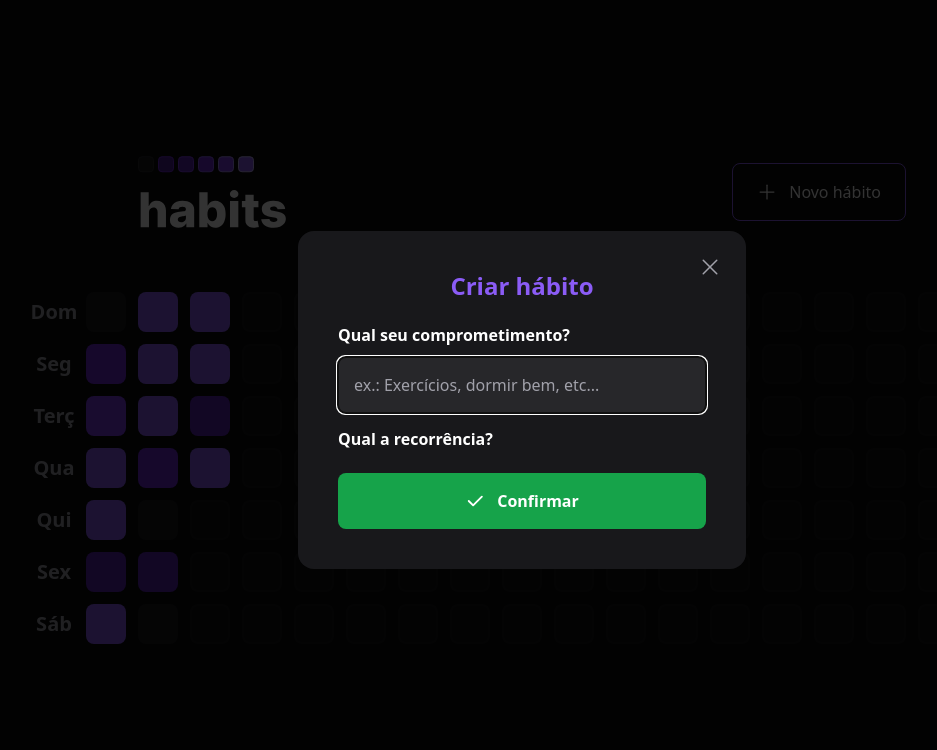
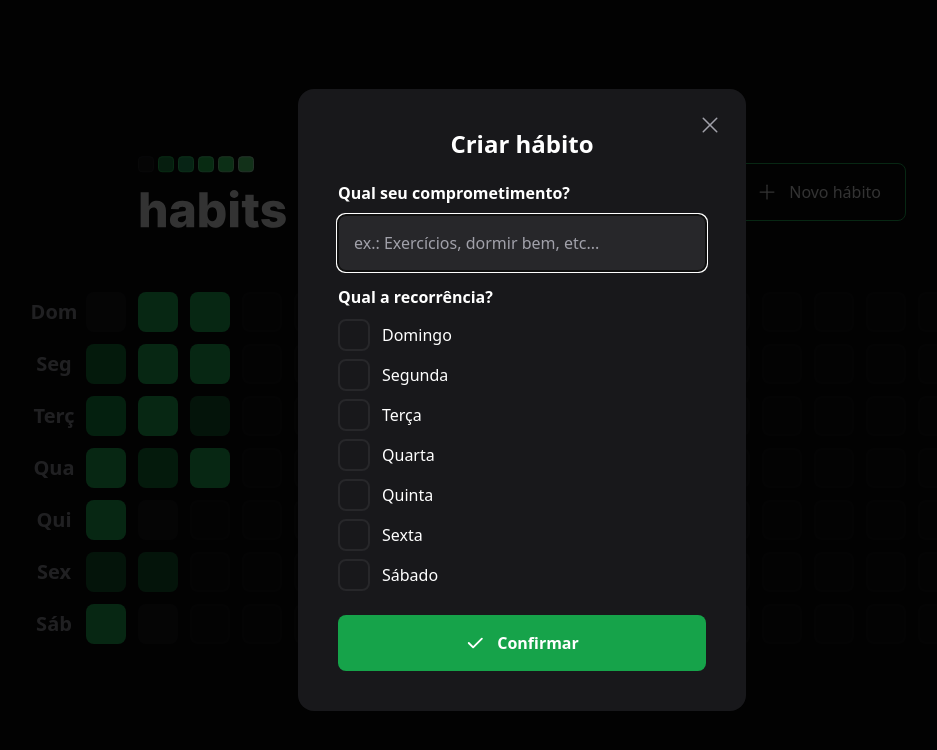
Before and after one commit to Samuelloliiveira/Daily-Habits, a React (Vite) app in the folder web/: page / in a window 1280 px wide. Both pictures are taken after a click on the button "Novo hábito". Shown: the top 750 px of the page, without its empty margins (118-1055 px from the left). Built offline with nearby package versions, Linux system fonts and the light colour scheme.

Commit message:
criando os checkbox

```diff
--- a/web/package.json
+++ b/web/package.json
@@ -9,6 +9,7 @@
     "preview": "vite preview"
   },
   "dependencies": {
+    "@radix-ui/react-checkbox": "^1.0.1",
     "@radix-ui/react-dialog": "^1.0.2",
     "@radix-ui/react-popover": "^1.0.3",
     "@radix-ui/react-progress": "^1.0.1",
--- a/web/src/components/HabitDay.tsx
+++ b/web/src/components/HabitDay.tsx
@@ -1,5 +1,8 @@
 import * as Popover from '@radix-ui/react-popover'
+import * as Checkbox from '@radix-ui/react-checkbox'
 import clsx from 'clsx'
+
+import { Check } from 'phosphor-react'
 
 import { ProgressBar } from './ProgressBar'
 
@@ -16,11 +19,11 @@ export function HabitDay({ completed, amount }: HabitDayProps) {
             <Popover.Trigger
                 className={clsx('w-10 h-10border-2 rounded-lg cursor-pointer', {
                     'bg-zinc-900 border-zinc-800': comlpetedPercentage === 0,
-                    'bg-violet-900 border-violet-500': comlpetedPercentage > 0 && comlpetedPercentage < 20,
-                    'bg-violet-800 border-violet-500': comlpetedPercentage >= 20 && comlpetedPercentage < 40,
-                    'bg-violet-700 border-violet-500': comlpetedPercentage >= 40 && comlpetedPercentage < 60,
-                    'bg-violet-600 border-violet-500': comlpetedPercentage >= 60 && comlpetedPercentage < 80,
-                    'bg-violet-500 border-violet-400': comlpetedPercentage >= 80,
+                    'bg-green-900 border-green-500': comlpetedPercentage > 0 && comlpetedPercentage < 20,
+                    'bg-green-800 border-green-500': comlpetedPercentage >= 20 && comlpetedPercentage < 40,
+                    'bg-green-700 border-green-500': comlpetedPercentage >= 40 && comlpetedPercentage < 60,
+                    'bg-green-600 border-green-500': comlpetedPercentage >= 60 && comlpetedPercentage < 80,
+                    'bg-green-500 border-green-400': comlpetedPercentage >= 80,
                 })}
             />
 
@@ -35,6 +38,20 @@ export function HabitDay({ completed, amount }: HabitDayProps) {
 
                     <ProgressBar progress={comlpetedPercentage} />
 
+                    <div className="mt-6 flex flex-col gap-3">
+                        <Checkbox.Root className="flex items-center gap-3 group">
+                            <div className="h-8 w-8 rounded-lg flex items-center justify-center bg-zinc-900 border-2 border-zinc-800 group-data-[state=checked]:bg-green-500 group-data-[state=checked]:border-green-500">
+                                <Checkbox.Indicator>
+                                    <Check size={20} className="text-white" />
+                                </Checkbox.Indicator>
+                            </div>
+
+                            <span className="font-semibold text-xl text-white leading-tight group-data-[state=checked]:line-through group-data-[state=checked]:text-zinc-400">
+                                Ler 2 capítulos
+                            </span>
+                        </Checkbox.Root>
+                    </div>
+
                     <Popover.Arrow height={8} width={16} className="fill-zinc-900" />
                 </Popover.Content>
             </Popover.Portal>
--- a/web/src/components/Header.tsx
+++ b/web/src/components/Header.tsx
@@ -13,7 +13,7 @@ export function Header() {
       <Dialog.Root>
         <Dialog.Trigger
           type="button"
-          className="border border-violet-500 rounded-lg px-6 py-4 flex items-center gap-3 hover:border-4 hover:border-double hover:border-violet-400 hover:bg-violet-500 hover:text-background"
+          className="border border-green-500 rounded-lg px-6 py-4 flex items-center gap-3 hover:border-4 hover:border-double hover:border-green-400 hover:bg-green-500 hover:text-background"
         >
           <Plus size={20} />
           Novo hábito
@@ -27,7 +27,7 @@ export function Header() {
               <X size={24} aria-label="Fechar" />
             </Dialog.Close>
 
-            <Dialog.Title className="text-2xl leading-tight font-extrabold text-violet-500 text-center">
+            <Dialog.Title className="text-2xl leading-tight font-extrabold text-center">
               Criar hábito
             </Dialog.Title>
 
--- a/web/src/components/NewHabitForm.tsx
+++ b/web/src/components/NewHabitForm.tsx
@@ -1,4 +1,8 @@
-import { Check } from "phosphor-react";
+import * as Checkbox from '@radix-ui/react-checkbox'
+
+import { Check } from 'phosphor-react'
+
+const availableWeekDays = ['Domingo', 'Segunda', 'Terça', 'Quarta', 'Quinta', 'Sexta', 'Sábado']
 
 export function NewHabitForm() {
   return (
@@ -25,6 +29,26 @@ export function NewHabitForm() {
         Qual a recorrência?
       </label>
 
+      <div className="flex flex-col gap-2 mt-3">
+        {availableWeekDays.map(weekDay => {
+          return (
+            <Checkbox.Root key={weekDay} className="flex items-center gap-3 group">
+              <div className="h-8 w-8 rounded-lg flex items-center justify-center bg-zinc-900 border-2 border-zinc-800 group-data-[state=checked]:bg-green-500 group-data-[state=checked]:border-green-500">
+                <Checkbox.Indicator>
+                  <Check size={20} className="text-white" />
+                </Checkbox.Indicator>
+              </div>
+
+              <span className="text-white leading-tight">
+                {weekDay}
+              </span>
+            </Checkbox.Root>
+          )
+        })
+
+        }
+      </div>
+
       <button
         type="submit"
         className="mt-6 rounded-lg p-4 flex items-center justify-center gap-3 font-semibold bg-green-600 hover:bg-green-500"
--- a/web/src/components/ProgressBar.tsx
+++ b/web/src/components/ProgressBar.tsx
@@ -8,7 +8,7 @@ export function ProgressBar(props: ProgressBarProps) {
   return (
     <Progress.Root className="h-3 rounded-xl bg-zinc-700 w-full mt-4">
       <Progress.Indicator
-        className="h-3 rounded-xl bg-violet-600"
+        className="h-3 rounded-xl bg-green-600"
         style={{
           width: `${props.progress}%`
         }}
```
Also changed, not shown: web/src/assets/logo.svg, 1 other file (tests, documents, lock files or other folders).
